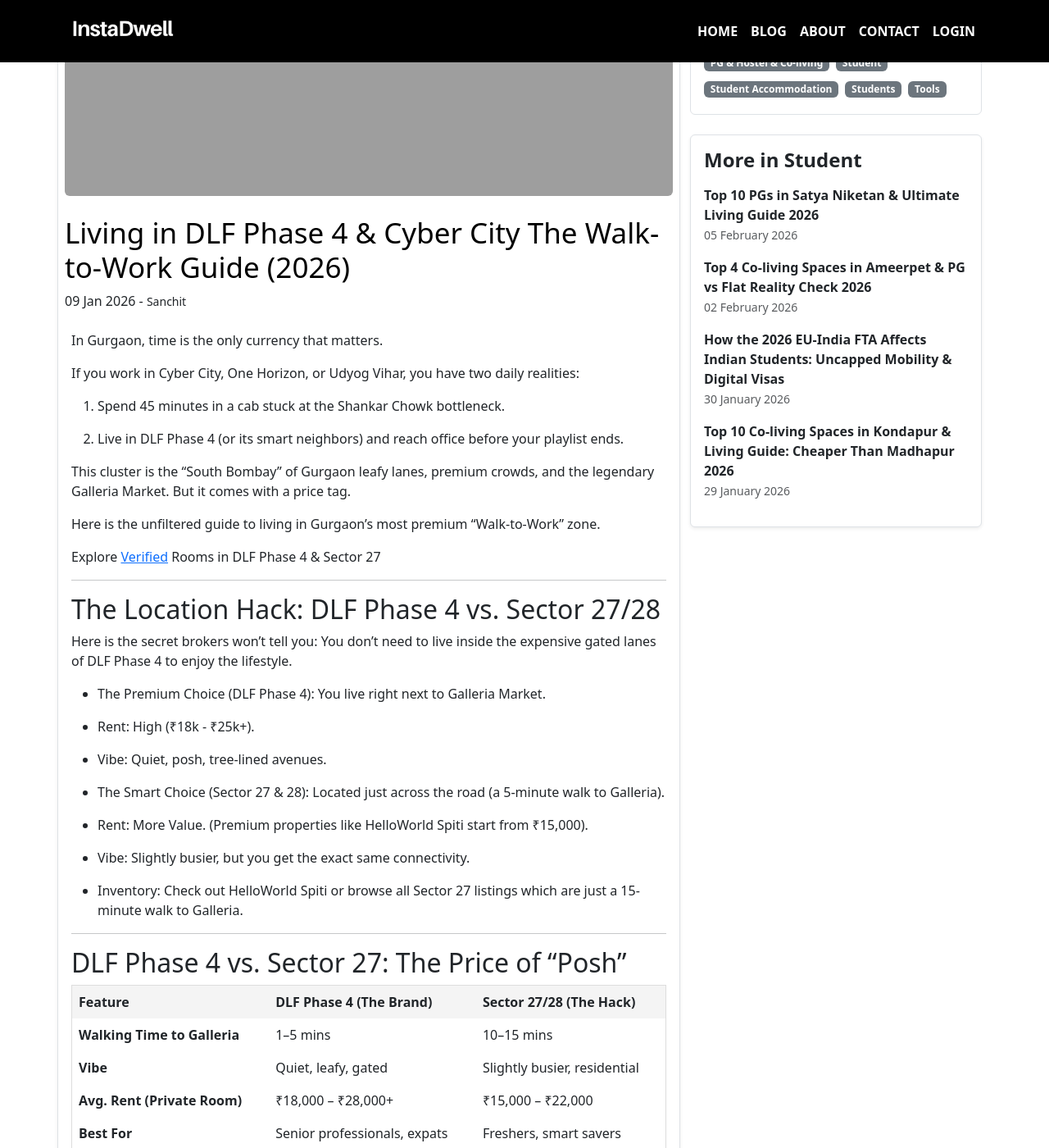
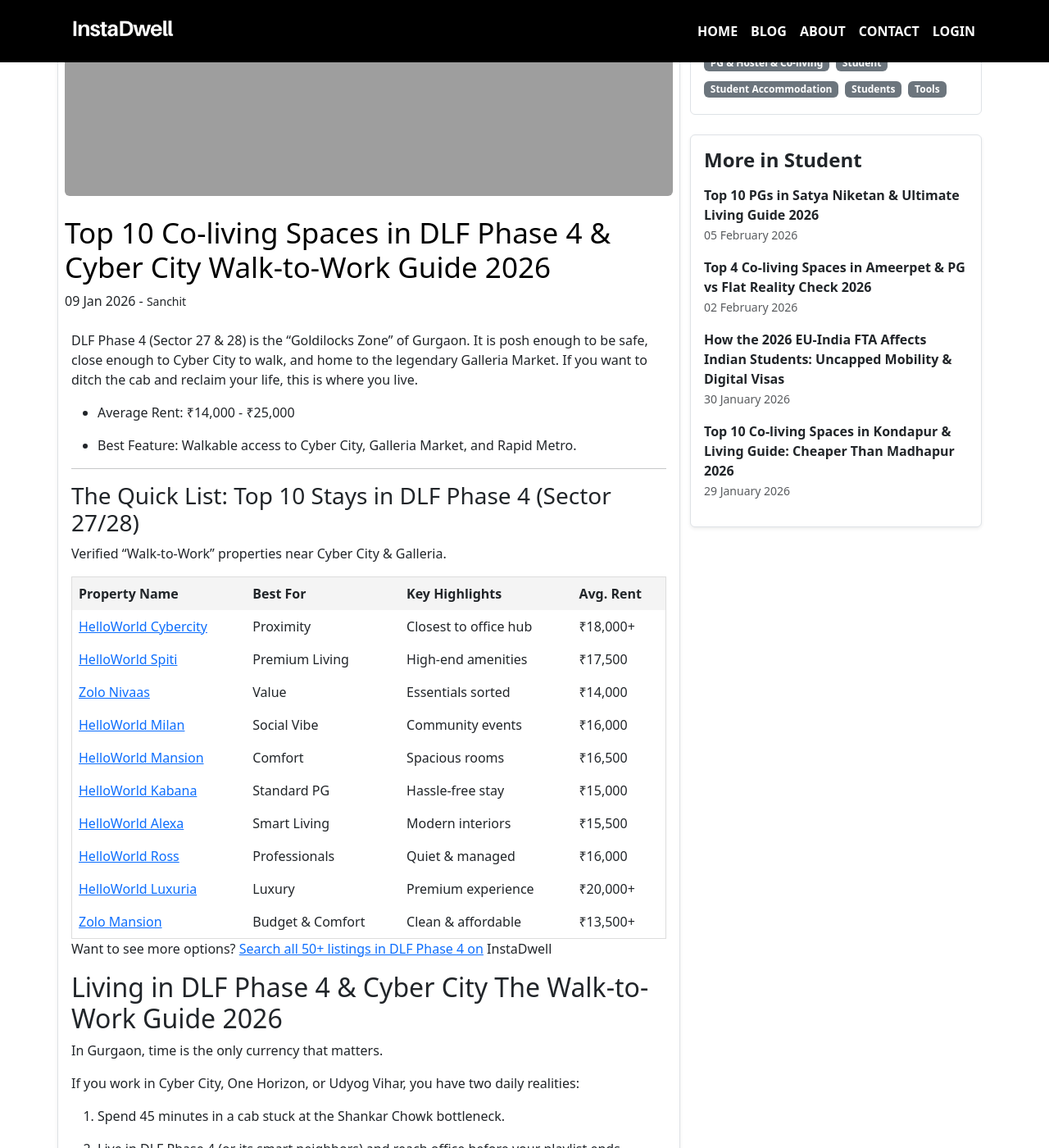
Before and after one commit to instadw/instadwell-blog, a Jekyll site: the page built from _posts/2026-1-09-top-10-co-living-spaces-in-dlf-phase-4-and-cyber-city-walk-to-work-guide-2026.md, in a window 1280 px wide and 1400 px high, scrolled down 423 px. Shown: the whole window at 82% size. Built offline with Jekyll 4.4.1, drawn with Linux system fonts in a browser that asks for light colours.

Commit message:
Update and rename 2026-1-09-living-in-dlf-phase-4-and-cyber-city-the-walk-to-work-guide-2026.md to 2026-1-09-top-10-co-living-spaces-in-dlf-phase-4-and-cyber-city-walk-to-work-guide-2026.md

```diff
--- a/_posts/2026-1-09-living-in-dlf-phase-4-and-cyber-city-the-walk-to-work-guide-2026.md
+++ b/_posts/2026-1-09-top-10-co-living-spaces-in-dlf-phase-4-and-cyber-city-walk-to-work-guide-2026.md
@@ -1,7 +1,7 @@
 ---
-title: "Living in DLF Phase 4 & Cyber City The Walk-to-Work Guide (2026)"
-description: " Work in Cyber City? Compare living in DLF Phase 4 vs. Sector 27. Get Rapid Metro hacks, Galleria lifestyle tips & PG rent rates (starts ₹15k)."
-image: "/assets/images/living-in-dlf-phase-4-and-cyber-city-the-walk-to-work-guide-2026.webp"
+title: "Top 10 Co-living Spaces in DLF Phase 4 & Cyber City Walk-to-Work Guide 2026"
+description: " Work in Cyber City? Compare the Top 10 Co-living Spaces in DLF Phase 4 (Sector 27/28). Discover the Walk-to-Work lifestyle near Galleria Market."
+image: "/assets/images/top-10-co-living-spaces-in-dlf-phase-4-and-cyber-city-walk-to-work-guide-2026.webp"
 layout: post
 permalink: /:title
 author: Sanchit
@@ -9,7 +9,35 @@
 date: 2026-1-09T09:14:00.000+05:30
 ---
 
+DLF Phase 4 (Sector 27 & 28) is the "Goldilocks Zone" of Gurgaon. It is posh enough to be safe, close enough to Cyber City to walk, and home to the legendary Galleria Market. If you want to ditch the cab and reclaim your life, this is where you live.
 
+-   Average Rent: ₹14,000 - ₹25,000
+
+-   Best Feature: Walkable access to Cyber City, Galleria Market, and Rapid Metro.
+
+
+----------
+
+### The Quick List: Top 10 Stays in DLF Phase 4 (Sector 27/28)
+
+Verified "Walk-to-Work" properties near Cyber City & Galleria.
+
+| **Property Name**                                                                   | **Best For**     | **Key Highlights**    | **Avg. Rent** |
+| ----------------------------------------------------------------------------------- | ---------------- | --------------------- | ------------- |
+| [HelloWorld Cybercity](https://instadwell.com/properties/3270-helloworld-cybercity) | Proximity        | Closest to office hub | ₹18,000+      |
+| [HelloWorld Spiti](https://instadwell.com/properties/3266-helloworld-spiti)         | Premium Living   | High-end amenities    | ₹17,500       |
+| [Zolo Nivaas](https://instadwell.com/properties/2524-zolo-nivaas)                   | Value            | Essentials sorted     | ₹14,000       |
+| [HelloWorld Milan](https://instadwell.com/properties/3265-helloworld-milan)         | Social Vibe      | Community events      | ₹16,000       |
+| [HelloWorld Mansion](https://instadwell.com/properties/3261-helloworld-mansion)     | Comfort          | Spacious rooms        | ₹16,500       |
+| [HelloWorld Kabana](https://instadwell.com/properties/3244-helloworld-kabana)       | Standard PG      | Hassle-free stay      | ₹15,000       |
+| [HelloWorld Alexa](https://instadwell.com/properties/3260-helloworld-alexa)         | Smart Living     | Modern interiors      | ₹15,500       |
+| [HelloWorld Ross](https://instadwell.com/properties/3267-helloworld-ross)           | Professionals    | Quiet & managed       | ₹16,000       |
+| [HelloWorld Luxuria](https://instadwell.com/properties/3269-helloworld-luxuria)     | Luxury           | Premium experience    | ₹20,000+      |
+| [Zolo Mansion](https://instadwell.com/properties/2520-zolo-mansion)                 | Budget & Comfort | Clean & affordable    | ₹13,500+      |
+
+Want to see more options? [Search all 50+ listings in DLF Phase 4 on](https://instadwell.com/search?lat=28.4646699&lng=77.0844801&location=DLF%20Phase%20IV%2C%20Gurugram%2C%20Haryana%2C%20India&city=Gurugram&country=India) InstaDwell
+
+## Living in DLF Phase 4 & Cyber City The Walk-to-Work Guide 2026
 In Gurgaon, time is the only currency that matters.
 
 If you work in Cyber City, One Horizon, or Udyog Vihar, you have two daily realities:
```
